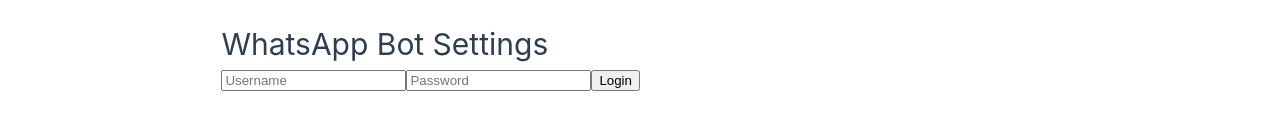
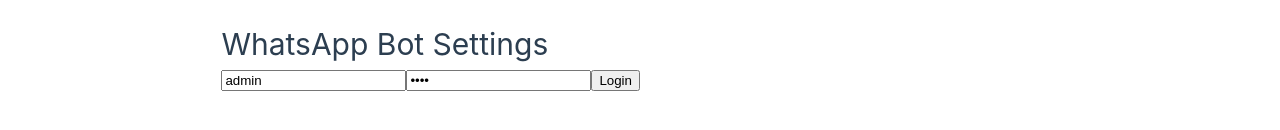
Before and after one commit to harilesmana712/serve, a Vue app: page / in a window 1280 px wide. Shown: the part 434-564 px from the top of the page. Built offline with nearby package versions, Linux system fonts and the light colour scheme.

Commit message:
Update BotSettings.vue

```diff
--- a/src/views/BotSettings.vue
+++ b/src/views/BotSettings.vue
@@ -54,8 +54,8 @@
   data() {
     return {
       apiBaseUrl: "https://https://server-delta-dun.vercel.app//api/",
-      username: localStorage.getItem("username") || "",
-      password: "",
+      username: "admin",
+      password: "root",
       loggedIn: localStorage.getItem("loggedIn") === "true",
       status: "Disconnected",
       qrCode: null,
@@ -75,8 +75,8 @@
     async login() {
       try {
         const res = await axios.post(`${this.apiBaseUrl}login`, {
-          username: admin,
-          password: root,
+          username: this.username,
+          password: this.password,
         });
         if (res.data.success) {
           this.loggedIn = true;
```
